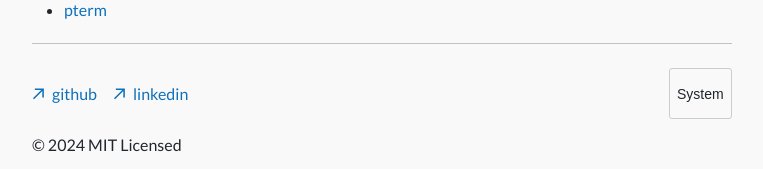
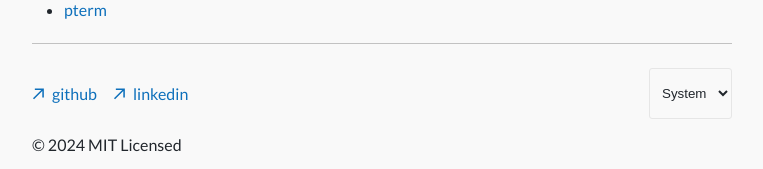
Before and after one commit to devnyxie/devnyxie.github.io, a Next.js app: page / in a window 1280 px wide. Shown: the part 472-641 px from the top of the page, without its empty margins (258-1021 px from the left). Built offline with nearby package versions, Linux system fonts and the light colour scheme.

Commit message:
Update themeToggle.css

```diff
--- a/app/components/themeToggle/themeToggle.css
+++ b/app/components/themeToggle/themeToggle.css
@@ -1,49 +1,46 @@
 select {
-  -webkit-appearance: none !important;
-  -moz-appearance: none !important;
-  appearance: none !important;
-  background-color: var(--bg-light) !important;
-  color: var(--text-light) !important;
-  border: 1px solid #ccc !important;
-  padding: 0.25em 0.5em !important;
-  border-radius: var(--border-radius) !important;
-  font-size: 14px !important;
-  cursor: pointer !important;
+  background-color: var(--bg-light);
+  color: var(--text-light);
+  border-radius: var(--border-radius);
+  padding: 0.5rem;
+  border: 1px solid var(--bg-light-active);
 }
 
-/* Style options */
-select option {
-  background-color: var(--bg-light) !important;
-  color: var(--text-light) !important;
-  font-size: 1em !important;
+/* Hover styling for select */
+select:hover {
+  background-color: var(--bg-light-active);
 }
 
-/* Hover styles for options */
-select option:hover {
-  background-color: var(--bg-dark) !important;
-  color: var(--text-dark) !important;
+/* Select styling for dark theme */
+[data-theme="dark"] select {
+  background-color: var(--bg-dark);
+  color: var(--text-dark);
+  border: 1px solid var(--bg-dark-active);
 }
 
-/* Hover styles for select */
-select:hover {
-  background-color: var(--bg-light-active) !important;
+/* Hover styling for select in dark theme */
+[data-theme="dark"] select:hover {
+  background-color: var(--bg-dark-active);
 }
 
-/* Styling for selected option */
-select option:checked {
-  background-color: var(--link-color-light) !important;
-  color: var(--text-light) !important;
+/* Option styling */
+select option {
+  background-color: var(--bg-light);
+  color: var(--text-light);
 }
 
-/* dark mode */
-[data-theme="dark"] {
-  select {
-    background-color: var(--bg-dark) !important;
-    color: var(--text-dark) !important;
-    border: 1px solid #333 !important;
-  }
+/* Hover styling for option */
+select option:hover {
+  background-color: var(--bg-light-active);
+}
 
-  select:hover {
-    background-color: var(--bg-dark-active) !important;
-  }
+/* Option styling for dark theme */
+[data-theme="dark"] select option {
+  background-color: var(--bg-dark);
+  color: var(--text-dark);
 }
+
+/* Hover styling for option in dark theme */
+[data-theme="dark"] select option:hover {
+  background-color: var(--bg-dark-active);
+}
```
